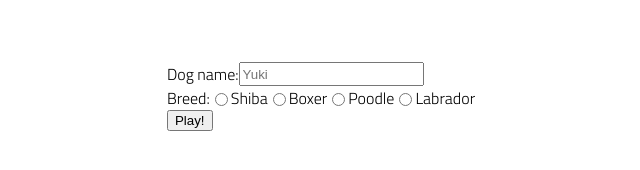
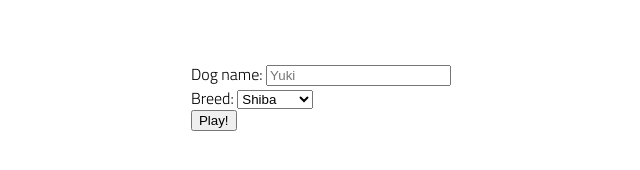
Before and after one commit to jillianlg/lab-13-user-adventure, a plain HTML site: page index.html in a window 1280 px wide. Shown: the whole page, without its empty margins (319-959 px from the left). Drawn offline with Linux system fonts and the light colour scheme.

Commit message:
add step 3 to app.js

```diff
--- a/app.js
+++ b/app.js
@@ -1,5 +1,12 @@
 // import functions and grab DOM elements
-
+const form = document.querySelector('form');
 // initialize state
 
 // set event listeners to update state and DOM
+form.addEventListener('submit', (e) => {
+    e.preventDefault();
+
+    const data = new FormData(form);
+
+    // console.log(data.get('name'), data.get('breed'));
+});
--- a/index.html
+++ b/index.html
@@ -25,10 +25,16 @@
                 </label>
                 <label>
                     Breed:
-                    <input type="radio" name="dog" value="shiba">Shiba</input>
-                    <input type="radio" name="dog" value="boxer">Boxer</input>
-                    <input type="radio" name="dog" value="poodle">Poodle</input>
-                    <input type="radio" name="dog" value="labrador">Labrador</input>
+                    <!-- <input type="radio" name="breed" value="shiba">Shiba</input>
+                    <input type="radio" name="breed" value="boxer">Boxer</input>
+                    <input type="radio" name="breed" value="poodle">Poodle</input>
+                    <input type="radio" name="breed" value="labrador">Labrador</input> -->
+                    <select name="breed">
+                        <option value="shiba">Shiba</option>
+                        <option value="boxer">Boxer</option>
+                        <option value="poodle">Poodle</option>
+                        <option value="labrador">Labrador</option>
+                    </select>
                 </label>
             <button>Play!</button>
             </form>
--- a/styles/style.css
+++ b/styles/style.css
@@ -42,12 +42,13 @@ section {
 }
 
 label {
-    display: flex;
-    flex-direction: row;
-    flex-wrap: wrap;
+    display: block;
+    /* flex-direction: row;
+    flex-wrap: wrap; */
     /* justify-content: center;
     align-items: center; */
 }
+
 button {
     display: flex;
     /* flex-direction: column; */
```
